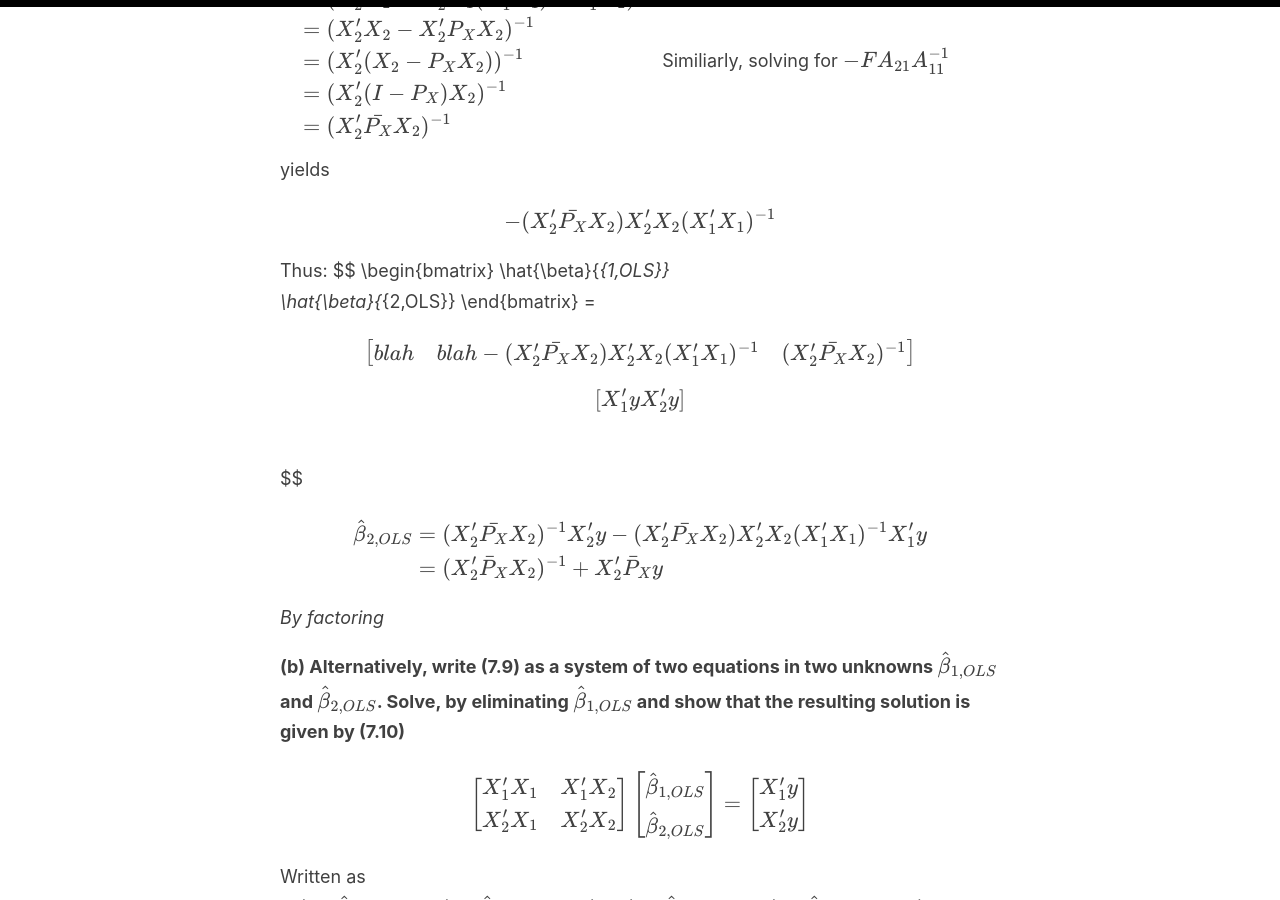
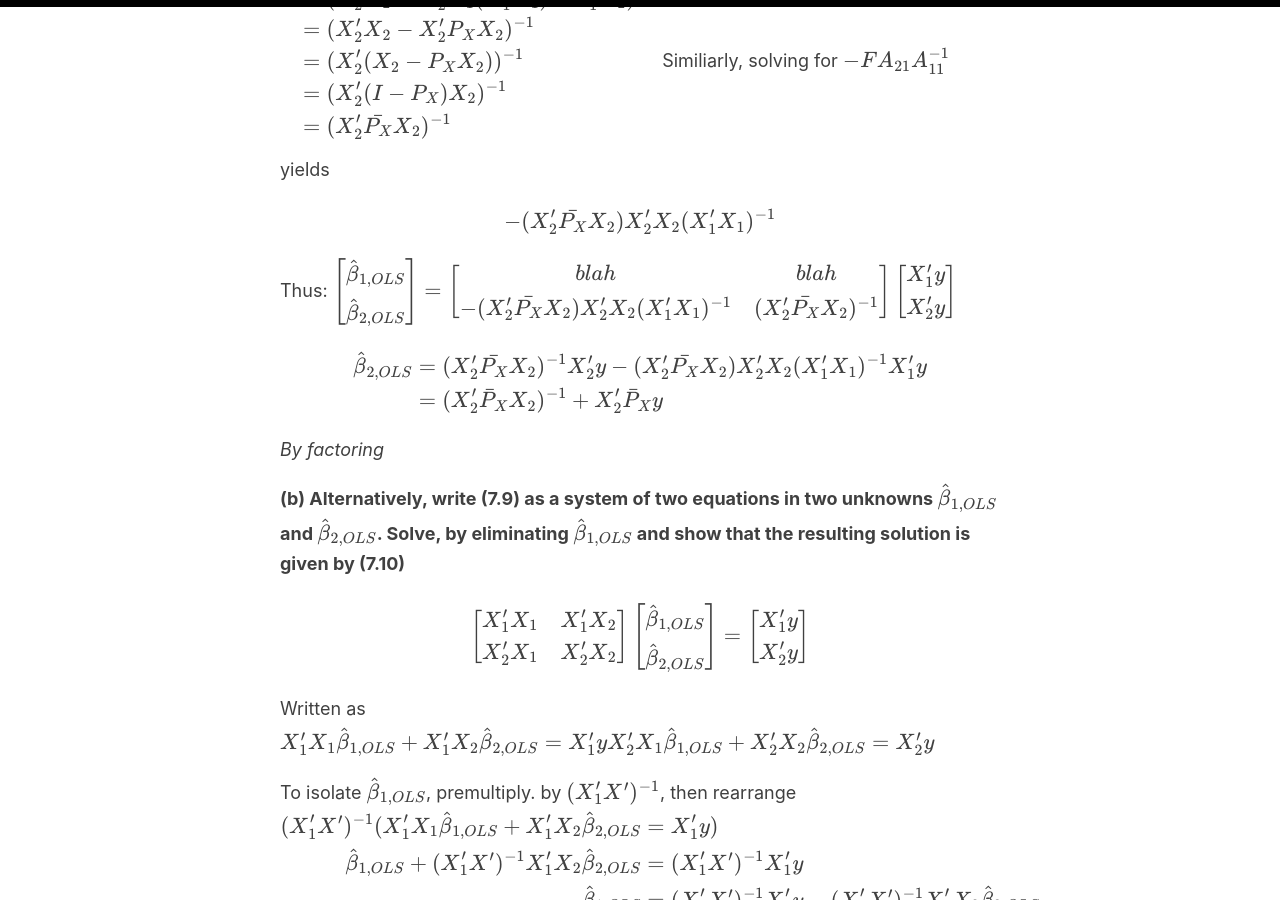
Before and after one commit to MatthewRGonzalez/Econometric, a Jekyll site: the page built from _pages/Chapter7.md, in a window 1280 px wide and 900 px high, scrolled down 4389 px. Built offline with Jekyll 4.4.1, drawn with Linux system fonts in a browser that asks for light colours.

```diff
--- a/_pages/Chapter7.md
+++ b/_pages/Chapter7.md
@@ -322,16 +322,14 @@ $$
 \hat{\beta}{_{1,OLS}}\\
 \hat{\beta}{_{2,OLS}}
 \end{bmatrix} =
-
 \begin{bmatrix}
 blah & blah \\
 -(X_2'\bar{P_X}X_2)X_2'X_2(X_1'X_1)^{-1} & (X_2'\bar{P_X}X_2)^{-1}
 \end{bmatrix}
-
 \begin{bmatrix}
 X_{1}'y\\
 X_{2}'y
-\end{bmatrix}\\
+\end{bmatrix}
 $$
 
 $$
```
